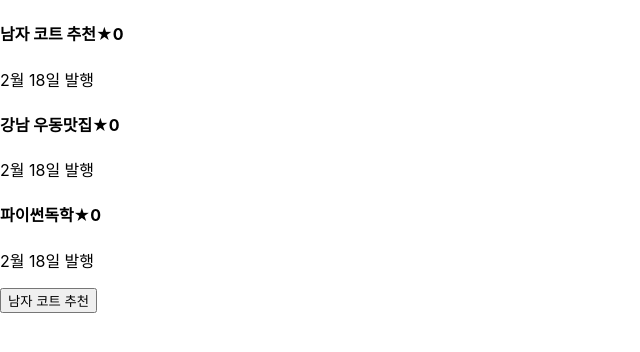
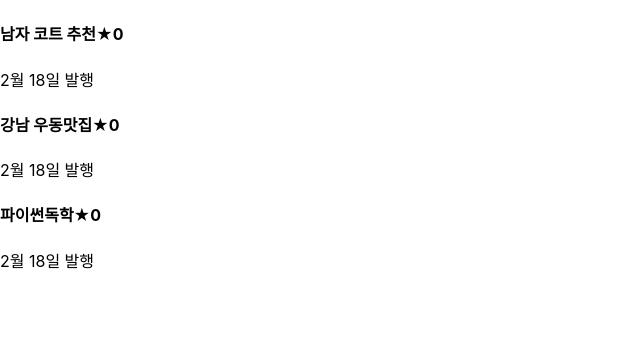
Before and after one commit to kimdaewonn/apple-react, a React (Create React App) app: page / in a window 1280 px wide. Shown: the top 352 px of the page, without its empty margins (0-640 px from the left). Built offline with nearby package versions, Linux system fonts and the light colour scheme.

Commit message:
props 숙제완료

```diff
--- a/src/App.js
+++ b/src/App.js
@@ -18,36 +18,53 @@
                         <div className="list" key={i}>
                             <h4
                                 onClick={() => {
-                                    let copy = [...따봉];
-                                    copy[i] = copy[i] + 1;
-                                    따봉변경(copy);
+                                    setModal(!modal);
                                 }}
                             >
-                                {글제목[i]}★{따봉[i]}
+                                <span
+                                    onClick={() => {
+                                        let copy = [...따봉];
+                                        copy[i] = copy[i] + 1;
+                                        따봉변경(copy);
+                                    }}
+                                >
+                                    {글제목[i]}★{따봉[i]}
+                                </span>
                             </h4>
+
                             <p>2월 18일 발행</p>
                         </div>
                     );
                 })}
             </div>
-            <button
-                onClick={() => {
-                    setModal(!modal);
-                }}
-            >
-                {글제목[0]}
-            </button>
-            <div>{modal === true ? <Modal /> : null}</div>
+            <div>
+                {modal === true ? (
+                    <Modal
+                        color={"yellow"}
+                        글제목변경={글제목변경}
+                        글제목={글제목}
+                    />
+                ) : null}
+            </div>
         </>
     );
 }
 
-function Modal() {
+function Modal(props) {
     return (
-        <div className="modal">
-            <h4>제목</h4>
+        <div className="modal" style={{ background: props.color }}>
+            <h4>{props.글제목[0]}</h4>
             <p>날짜</p>
             <p>상세내용</p>
+            <button
+                onClick={() => {
+                    let copy = [...props.글제목];
+                    copy[0] = "여자코트추천";
+                    props.글제목변경(copy);
+                }}
+            >
+                글수정
+            </button>
         </div>
     );
 }
```
